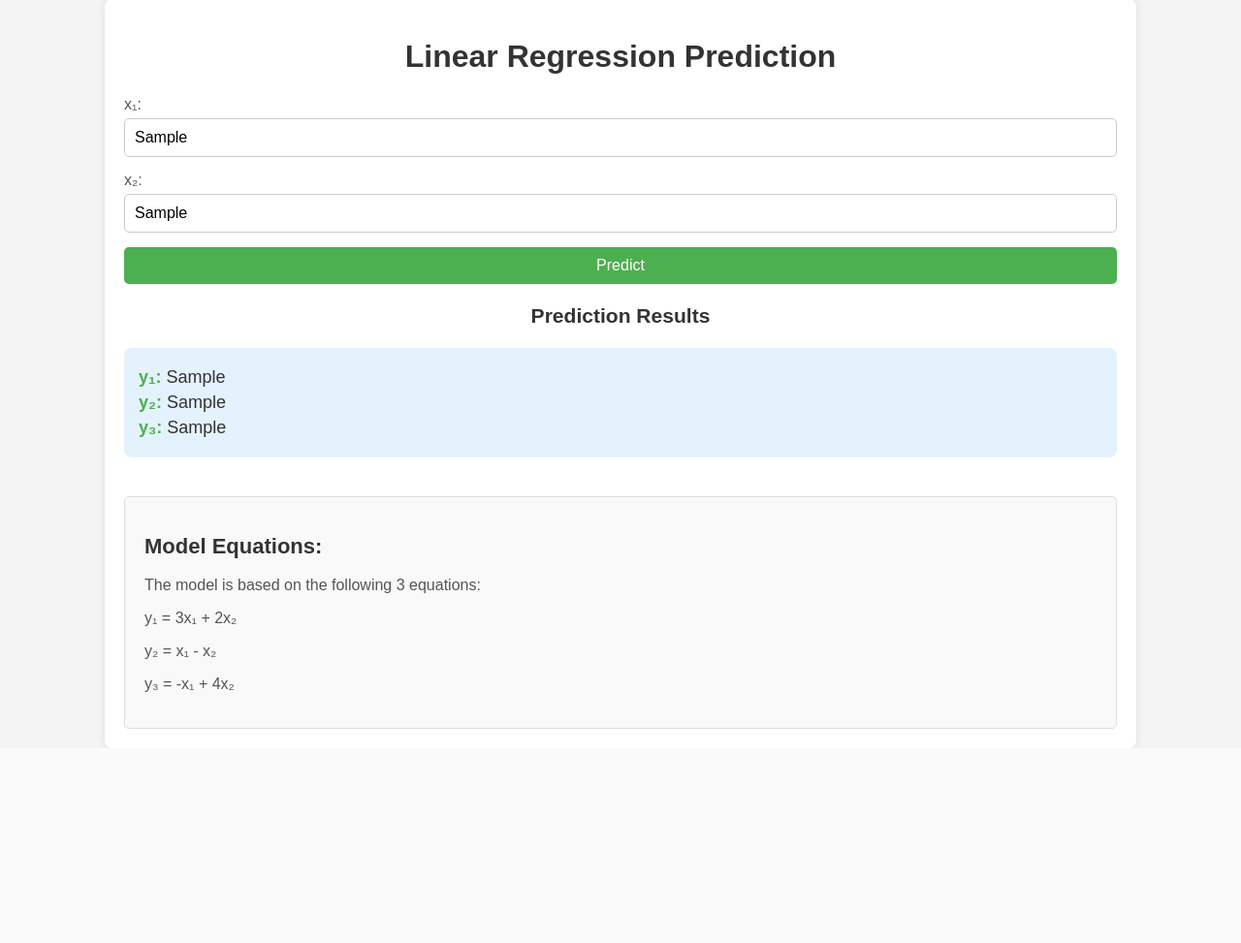
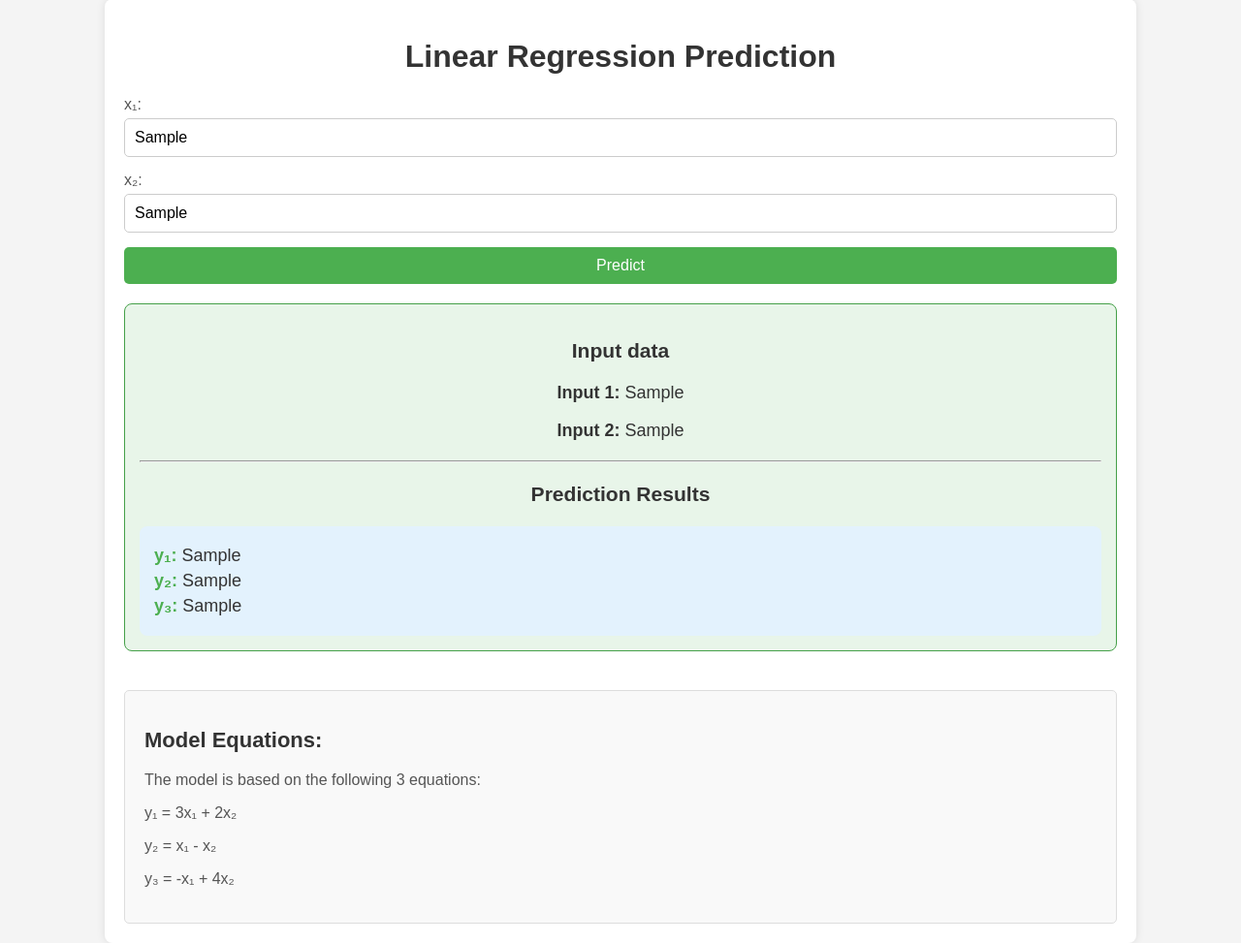
Before and after one commit to fr3dx/fastapi-ml-stack, a FastAPI app: template app/templates/index.html in a window 1280 px wide. Shown: the part 51-1024 px from the top of the page at 97% size. Before the commit the page ends 823 px from the top, so only its background shows below. Run offline with FastAPI, Linux system fonts and the light colour scheme; the template is opened without the code that fills it: most values are stand-ins (such as "Sample title", 1, 10 or a date in 2020); parts of the project's set-up code (start-up, migrations or seed data) failed here and were passed over; some libraries are stand-ins or nearby versions.

Commit message:
update frontend styling, enhance UI for results, and improve README.md

```diff
--- a/app/static/style.css
+++ b/app/static/style.css
@@ -107,3 +107,38 @@ pre {
     font-family: "Courier New", Courier, monospace;
     color: #333;
 }
+
+/* Fade animation */
+@keyframes fade {
+    from {
+      opacity: 0.4;
+    }
+    to {
+      opacity: 1;
+    }
+  }
+
+  /* Base style for result box */
+  .result {
+    margin-top: 20px;
+    font-size: 18px;
+    color: #333;
+    text-align: center;
+    border-radius: 8px;
+    padding: 15px;
+    animation: fade 0.6s ease-in-out;
+    transition: background-color 0.6s ease;
+  }
+
+  /* Success (green) */
+  .result.success {
+    background-color: #e8f5e9;
+    border: 1px solid #45a049;
+  }
+
+  /* Error (red) */
+  .result.error {
+    background-color: #ffebee;
+    border: 1px solid #f44336;
+    color: #b71c1c;
+  }
--- a/app/templates/index.html
+++ b/app/templates/index.html
@@ -8,6 +8,7 @@
     <script src="https://unpkg.com/htmx.org@1.7.0"></script>
     <!-- HTMX script -->
   </head>
+
   <body>
     <div class="container">
       <h1>Linear Regression Prediction</h1>
@@ -37,14 +38,19 @@
             value="{{ inputs.x2 if inputs else '' }}"
             required/>
         </div>
-
         <button type="submit" class="btn">Predict</button>
       </form>
 
       <!-- Display results -->
       <div id="result">
         {% if prediction %}
-        <div class="result">
+          <div class="result success">
+            <h3>Input data</h3>
+            <div class="inputs">
+              <p><strong>Input 1:</strong> {{ inputs.x1 }}</p>
+              <p><strong>Input 2:</strong> {{ inputs.x2 }}</p>
+            </div>
+            <hr style="margin: 20px 0;" />
             <h3>Prediction Results</h3>
             <div class="prediction">
               <p><strong>y₁:</strong> {{ prediction.y1 }}</p>
@@ -53,7 +59,7 @@
             </div>
           </div>
         {% elif error %}
-        <div class="result">
+          <div class="result error">
             <h3>Error</h3>
             <p>{{ error }}</p>
           </div>
```
Also changed, not shown: app/templates/error.html (+4 -4 lines), app/templates/result.html (+6 -5 lines), README.md. Lines whose indentation alone changed are shown as unchanged.
